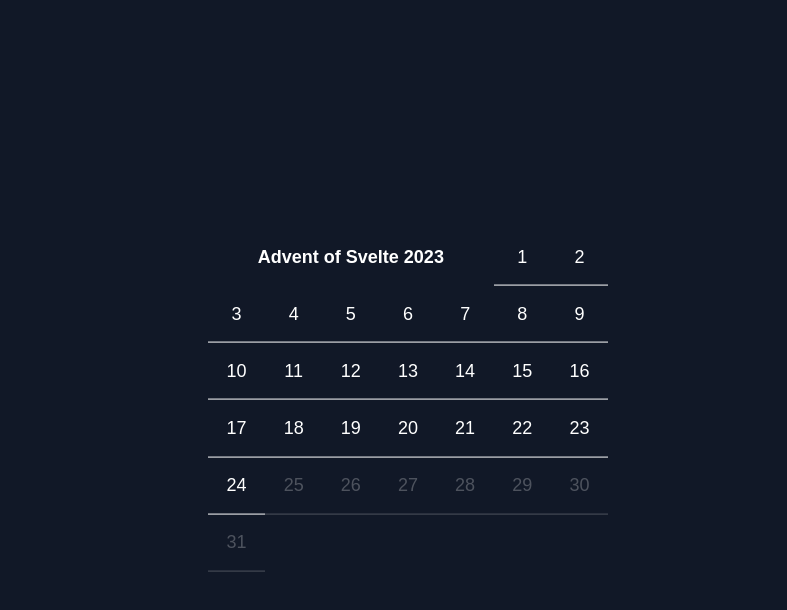
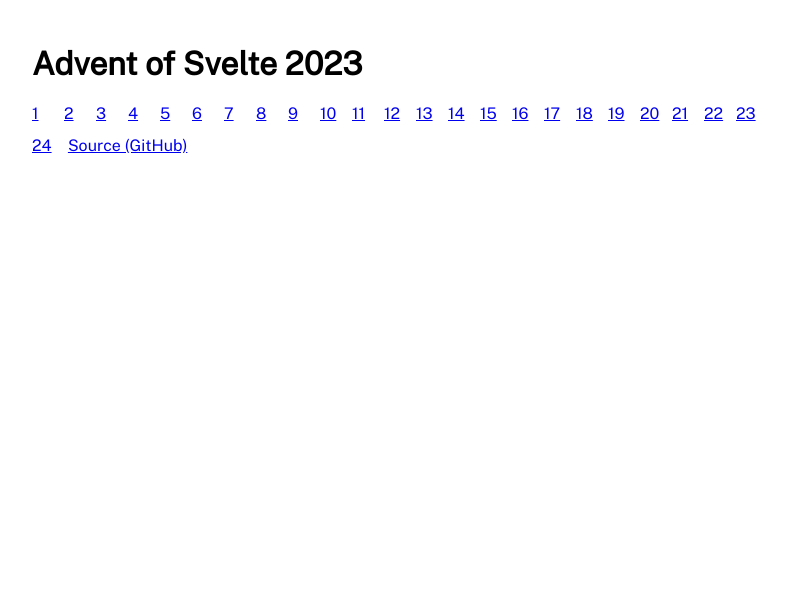
Before and after one commit to mattnb25/advent-of-svelte-2023, a SvelteKit app: page / in a window 1280 px wide. Shown: the top 610 px of the page, without its empty margins (232-1019 px from the left). Built offline with nearby package versions, Linux system fonts and the light colour scheme.

Commit message:
update styles

```diff
--- a/src/app.css
+++ b/src/app.css
@@ -1,29 +1,10 @@
 * {
-    margin: 0;
-    padding: 0;
     box-sizing: border-box;
-    font-size: 1.8rem;
-    font-family: "Public Sans", sans-serif;
-    color: #fff
-}
-
-html {
-    font-size: 62.5%;
+    font-family: "Public Sans";
 }
 
 body {
     padding: 1.5rem;
     margin: auto;
-    max-width: 80rem;
-    background-color: #111827;
+    max-width: 50rem;
 }
-
-h1 {
-    font-size: 3.2rem;
-    padding-bottom: 2rem;
-}
-
-h2 {
-    font-size: 2.4rem;
-    padding-bottom: 1.5rem;
-}
--- a/src/app.html
+++ b/src/app.html
@@ -5,6 +5,9 @@
 	<meta charset="utf-8" />
 	<link rel="icon" href="%sveltekit.assets%/favicon.png" />
 	<meta name="viewport" content="width=device-width, initial-scale=1" />
+	<link rel="preconnect" href="https://fonts.googleapis.com">
+	<link rel="preconnect" href="https://fonts.gstatic.com" crossorigin>
+	<link href="https://fonts.googleapis.com/css2?family=Public+Sans&display=swap" rel="stylesheet">
 	<title>Advent of Svelte 2023</title>
 	%sveltekit.head%
 </head>
--- a/src/routes/+page.svelte
+++ b/src/routes/+page.svelte
@@ -1,51 +1,15 @@
-<div class="calendar">
-    <a class="main-link" href="https://github.com/MNB-87/advent-of-svelte">
-        Advent of Svelte 2023
-    </a>
+<h1>Advent of Svelte 2023</h1>
 
-    {#each Array(24) as index, i}
-        <a class="day" href="./{i + 1}">{i + 1}</a>
-    {/each}
+{#each Array(24) as _, i}
+    <a href="./{i + 1}">{i + 1}</a>
+{/each}
 
-    {#each Array(7) as index, i}
-        <span class="day extra" aria-hidden="true"> {i + 25}</span>
-    {/each}
-</div>
+<a href="https://github.com/MNB-87/advent-of-svelte">Source (GitHub)</a>
 
 <style>
-    .main-link {
-        font-weight: bold;
-        grid-column: 1 / 6;
-    }
     a {
-        display: flex;
-        align-items: center;
-        justify-content: center;
-        text-decoration: none;
-        transition: background-color 1s;
-    }
-    a:hover {
-        background-color: hsla(0, 0%, 100%, 0.25);
-    }
-    .calendar {
-        position: absolute;
-        top: 50%;
-        left: 50%;
-        transform: translate(-50%, -50%);
-        width: 100%;
-        max-width: 40rem;
-        max-height: 100dvh;
-        display: grid;
-        grid-template-columns: repeat(7, 1fr);
-    }
-    .day {
-        aspect-ratio: 1/1;
-        display: flex;
-        align-items: center;
-        justify-content: center;
-        border-bottom: 1px solid;
-    }
-    .extra {
-        opacity: 0.25;
+        display: inline-block;
+        min-width: 2rem;
+        min-height: 2rem;
     }
 </style>
--- a/src/routes/2/+page.svelte
+++ b/src/routes/2/+page.svelte
@@ -1,7 +1,7 @@
 <script>
     import { fade } from "svelte/transition";
     let cookieCount = 0;
-    let eating = false;
+    let eating;
 
     function add() {
         cookieCount++;
@@ -19,34 +19,21 @@
 </script>
 
 <h1>Day 2 - Merry Munch-o-Meter</h1>
-<h2>
+
+<div>
+    <span>🎅</span>
+    {#if eating}
+        <span transition:fade>🍪</span>
+    {/if}
+</div>
+
+<p>
     Santa has eaten {cookieCount}
     {cookieCount === 1 ? "cookie" : "cookies"}
-</h2>
+</p>
 
 <div>
     <button on:click={add}>add</button>
     <button on:click={remove}>remove</button>
     <button on:click={reset}>reset</button>
 </div>
-
-<div>
-    <span>🎅</span>
-    {#if eating}
-        <span transition:fade>🍪 CHOMP!</span>
-    {/if}
-</div>
-
-<style>
-    button {
-        margin: 0.25rem;
-        min-width: 8rem;
-        color: #000;
-    }
-
-    span {
-        display: inline-block;
-        padding: 1rem 0;
-        font-size: 3.2rem;
-    }
-</style>
```
Also changed, not shown: src/routes/1/+page.svelte (+16 -28 lines).
